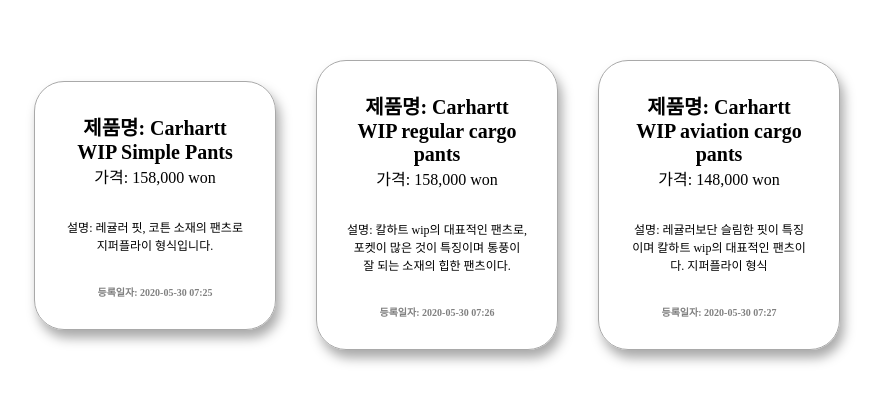
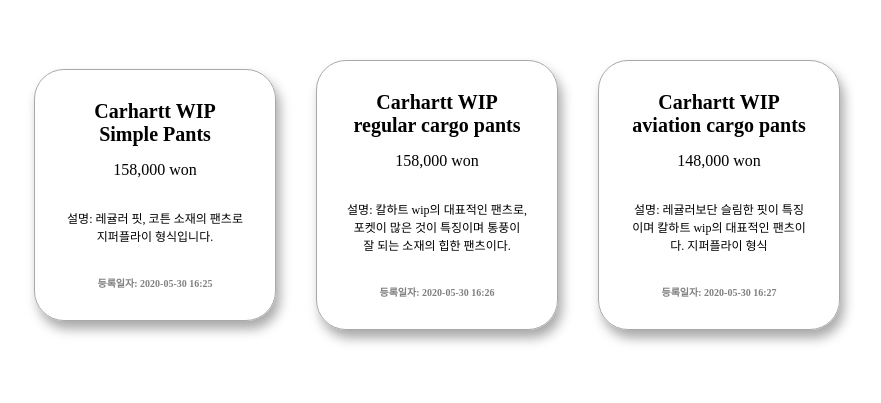
Before and after one commit to sangjuntechs/ecommerce, a Django app: page /product/ in a window 1280 px wide. Shown: the part 200-603 px from the top of the page, without its empty margins (203-1084 px from the left). Run offline with Django 3.2, Linux system fonts and the light colour scheme; data comes from the database, SQL or seed files in the repository; both versions use the stored data as it was after the commit.

Commit message:
modify timezone

```diff
--- a/ecommerce/ecommerce/settings.py
+++ b/ecommerce/ecommerce/settings.py
@@ -109,7 +109,7 @@
 
 LANGUAGE_CODE = 'en-us'
 
-TIME_ZONE = 'UTC'
+TIME_ZONE = 'Asia/Seoul'
 
 USE_I18N = True
 
--- a/ecommerce/product/admin.py
+++ b/ecommerce/product/admin.py
@@ -2,6 +2,6 @@
 from .models import Product
 
 class ProductAdmin(admin.ModelAdmin):
-    list_display = ('name','price')
+    list_display = ('name','price','register_date')
 
 admin.site.register(Product, ProductAdmin)
--- a/ecommerce/product/templates/product.html
+++ b/ecommerce/product/templates/product.html
@@ -8,8 +8,8 @@
 <div class="container">
 {% for product in object_list %}
     <div class="product_info">
-        <div class="product_name">제품명: {{product.name}}</div>
-        <div class="product_price">가격: {{product.price|intcomma}} won </div>
+        <div class="product_name">{{product.name}}</div>
+        <div class="product_price">{{product.price|intcomma}} won </div>
         <div class="product_description">설명: {{product.description}}</div>
         <div class="registerday">등록일자: {{ product.register_date|date:'Y-m-d H:i' }}</div>
     </div>
--- a/ecommerce/static/product.css
+++ b/ecommerce/static/product.css
@@ -41,6 +41,7 @@
 .product_name {
     font-size: 20px;
     font-weight: 600;
+    margin-bottom: 15px;
 }
 
 header {
--- a/ecommerce/user/templates/login.html
+++ b/ecommerce/user/templates/login.html
@@ -19,6 +19,7 @@
     {% endif %}
     {% endfor %}
     <button type="submit">로그인</button>
+    <a href="/register">계정이 없으신가요?</a>
 
 </form>
 </div>
```
Also changed, not shown: ecommerce/static/login.css (+13 -1 lines), ecommerce/db.sqlite3.
